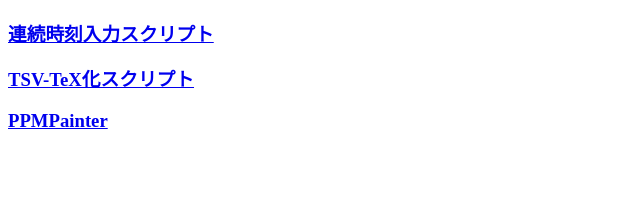
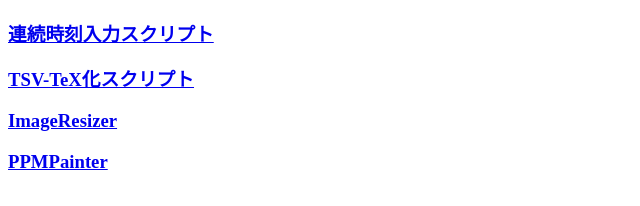
Before and after one commit to aoirint-web/tools.aoirint.com, a plain HTML site: page index.html in a window 1280 px wide. Shown: the whole page, without its empty margins (0-640 px from the left). Drawn offline with Linux system fonts and the light colour scheme.

Commit message:
Update index.html

```diff
--- a/index.html
+++ b/index.html
@@ -7,4 +7,6 @@
 
 <a href="TSVToTeX.html"><h3>TSV-TeX化スクリプト</h3></a>
 
+<a href="ImageResizer.html"><h3>ImageResizer</h3></a>
+
 <a href="PPMPainter.html"><h3>PPMPainter</h3></a>
```
